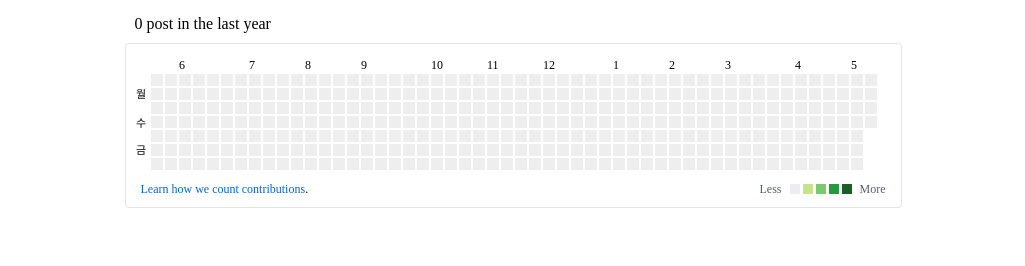
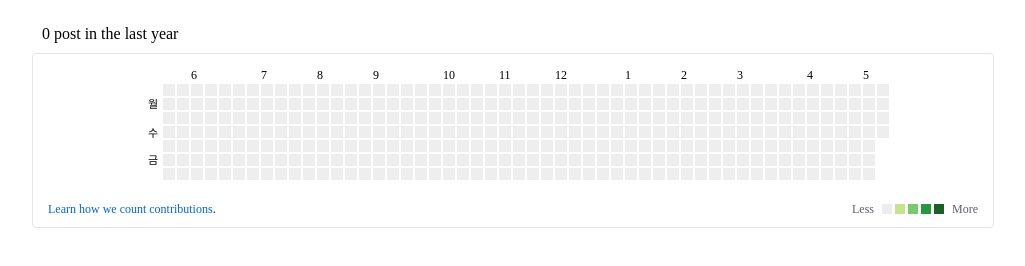
Before and after one commit to MyAeroCode/tistory-contribution-graph, a plain HTML site: page client/index.html in a window 1280 px wide. Shown: the whole page, without its empty margins (127-1152 px from the left). Drawn offline with nearby package versions, Linux system fonts and the light colour scheme; no server answers.

Commit message:
change: 그래프를 보여주기 위해 필요한 최소 너비조건 수정

```diff
--- a/client/github_contribution.css
+++ b/client/github_contribution.css
@@ -1,7 +1,7 @@
 /* Author: bachvtuan@gmail.com */
 /* Modified By Aerocode. */
 
-@media only screen and (max-width: 900px) {
+@media only screen and (max-width: 960px) {
     #contribution-graph {
         display: none;
     }
@@ -42,7 +42,7 @@
 
 #contribution-graph {
     width: fit-content;
-    margin: 15px auto 0;
+    margin: 25px auto 0;
 }
 
 #graph-header {
@@ -53,8 +53,7 @@
 
 #graph-border {
     border: 1px solid #e1e4e8 !important;
-    width: inherit;
-    max-width: 863px;
+    width: 960px;
     border-radius: 4px;
 }
 
@@ -68,7 +67,7 @@
 }
 
 .contrib-footer {
-    padding: 0px 15px 25px;
+    padding: 10px 15px 25px;
     font-size: 12px;
 }
 
```
